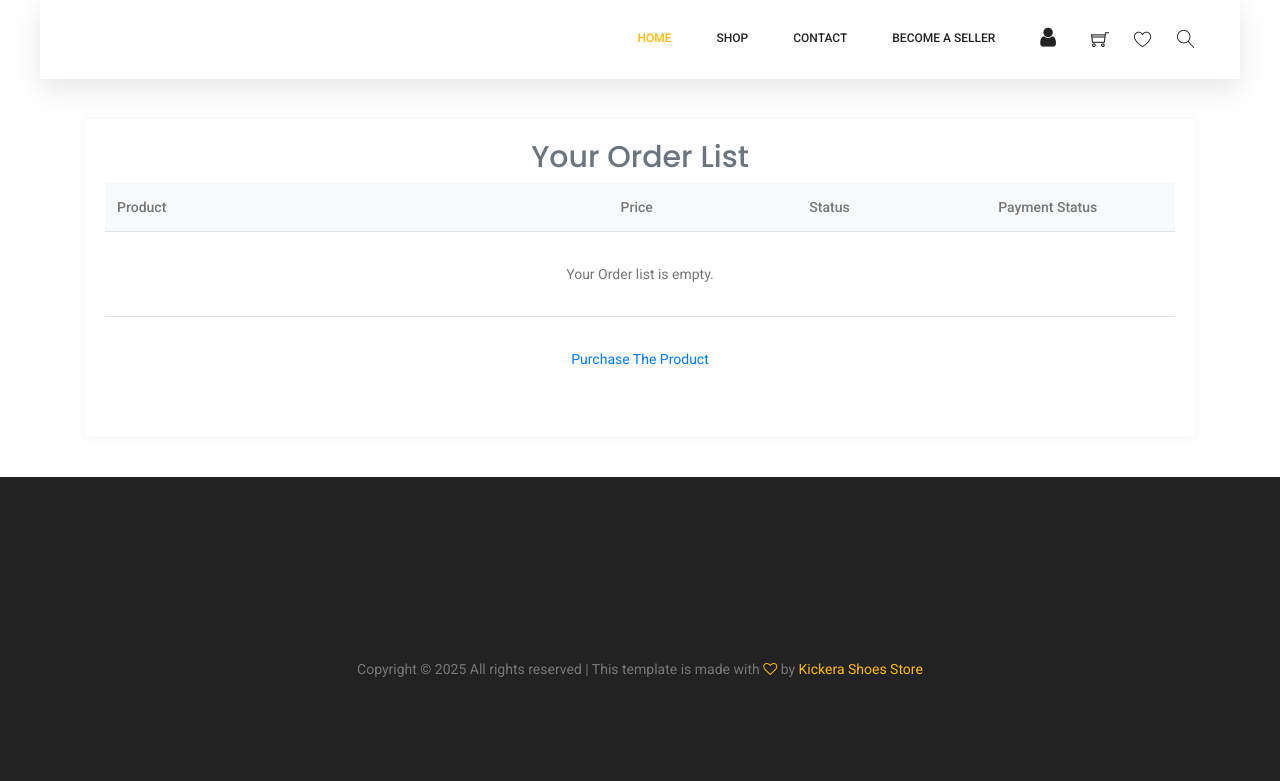
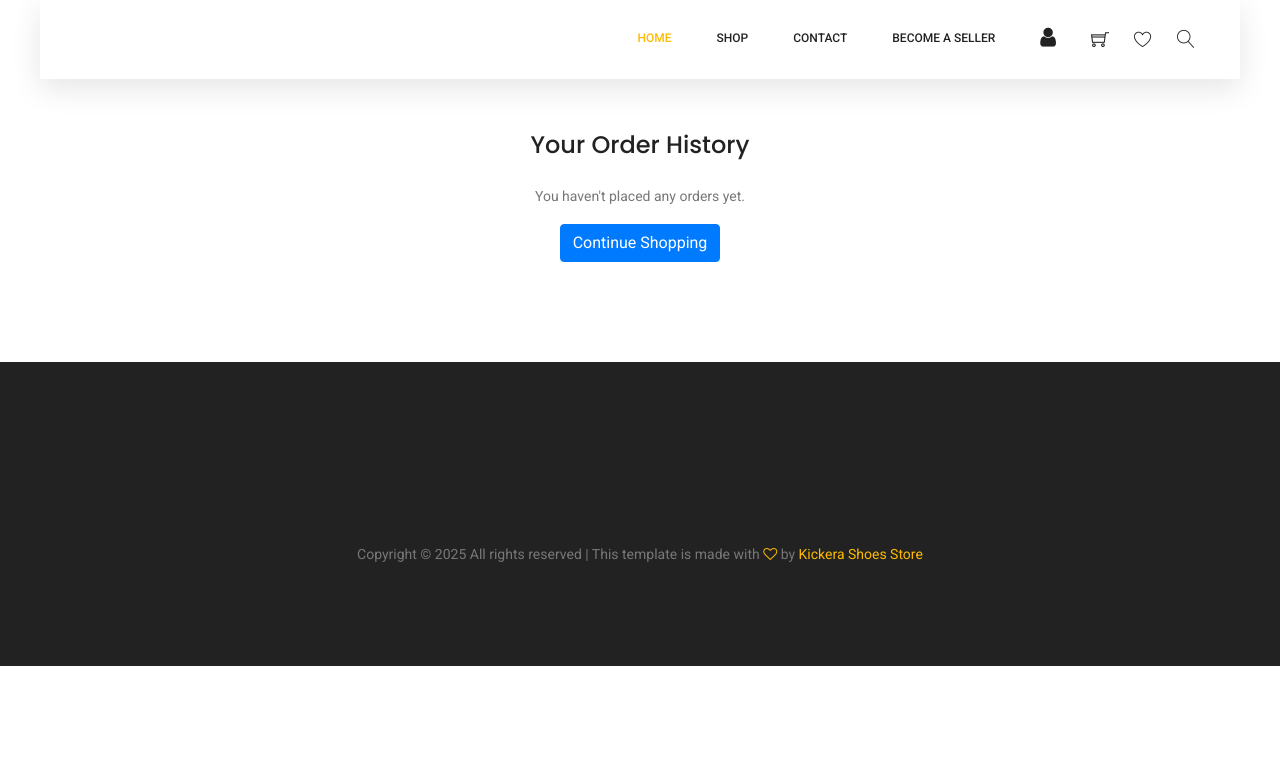
Before and after one commit to himanshidesai31/kickera, a Django app: page /orders/vendor/order in a window 1280 px wide. Shown: the part 41-822 px from the top of the page. After the commit the page ends 707 px from the top, so only its background shows below. Run offline with Django 5.2, Linux system fonts and the light colour scheme; the visitor is signed in with stand-in values (Sample User, id 1); data that the repository does not hold is empty; some libraries are stand-ins or nearby versions.

Commit message:
Added user order list page

```diff
--- a/orders/views.py
+++ b/orders/views.py
@@ -1,12 +1,15 @@
+from django.contrib.auth.mixins import LoginRequiredMixin
 from django.views.generic import ListView
 from orders.models import Order
 
-class OrderListView(ListView):
+class OrderListView(LoginRequiredMixin, ListView):
     model = Order
     template_name = 'order/order_list.html'
+    context_object_name = 'orders'
 
     def get_queryset(self):
-        return Order.objects.all().prefetch_related('product')
+        # Return only the orders of the logged-in user
+        return Order.objects.filter(user=self.request.user).prefetch_related('product', 'product__images')
 
     def get_context_data(self, **kwargs):
         context = super().get_context_data(**kwargs)
--- a/templates/order/order_list.html
+++ b/templates/order/order_list.html
@@ -1,69 +1,62 @@
 {% extends 'navbar.html' %}
 {% load static %}
-{% block title %}
-    Order's
-{% endblock title %}
+{% block title %}Your Order List{% endblock title %}
+
 {% block content %}
-
-    <section class="cart_area mt-5 " style="padding: 40px 0;">
-    <div class="container mt-5">
-        <div class="cart_inner" style="background: #fff; padding: 20px; border-radius: 5px; box-shadow: 0 0 10px rgba(0,0,0,0.05);">
-            <h2 class="text-secondary text-center ">Your Order List</h2>
-            <div class="table-responsive">
-                <table class="table" style="width: 100%;">
-                    <thead style="background: #f8f9fa;">
+<section class="section_gap mt-5">
+    <div class="container">
+        <h3 class="mb-4 text-center">Your Order History</h3>
+        {% if orders %}
+        <div class="table-responsive">
+            <table class="table table-bordered table-striped">
+                <thead class="thead-dark">
+                    <tr>
+                        <th>Product</th>
+                        <th>Price</th>
+                        <th>Status</th>
+                        <th>Payment Status</th>
+                        <th>Order Date</th>
+                        <th>Shipping Address</th>
+                    </tr>
+                </thead>
+                <tbody>
+                    {% for order in orders %}
                         <tr>
-                            <th style="padding: 12px; width: 40%;">Product</th>
-                            <th style="padding: 12px; width: 15%;">Price</th>
-                            <th style="padding: 12px; width: 15%;">Status</th>
-                            <th style="padding: 12px; width: 15%;">Payment Status</th>
-                        </tr>
-                    </thead>
-                    <tbody>
-                    {% for item in orders %}
-                        <tr style="border-bottom: 1px solid #dee2e6;">
-                            <td style="padding: 15px 12px; vertical-align: middle;">
-                                <div style="display: flex; align-items: center;">
-                                    <div style="margin-right: 15px; width: 80px;">
-                                        {% if item.product.images.exists %}
-                                            <img src="{{ item.product.images.first.image.url }}"
-                                                 alt="{{ item.product.name }}"
-                                                 style="width: 100%; height: auto; border-radius: 4px;">
-                                        {% else %}
-                                            <div style="width: 80px; height: 80px; background: #f8f9fa;
-                                                 display: flex; align-items: center; justify-content: center;
-                                                 border-radius: 4px;">
-                                                No Image
-                                            </div>
-                                        {% endif %}
-                                    </div>
+                            <td>
+                                <div class="d-flex align-items-center">
+                                    {% if order.product.images.first %}
+                                    <img src="{{ order.product.images.first.image.url }}" alt="{{ order.product.name }}" width="70" class="mr-3">
+                                    {% endif %}
                                     <div>
-                                        <p style="margin: 0; font-weight: 500;">{{ item.product.name }}</p>
+                                        <h6 class="mb-0">{{ order.product.name }}</h6>
+                                        <small class="text-muted">ID: {{ order.id }}</small>
                                     </div>
                                 </div>
                             </td>
-                            <td style="padding: 15px 12px; vertical-align: middle;">₹{{ item.product.price }}</td>
-                            <td style="padding: 15px 12px; vertical-align: middle;"> {{ item.order_status }}</td>
-                            <td style="padding: 15px 12px; vertical-align: middle;">{{ item.payment_status }}</td>
-
-                        </tr>
-                        {% empty %}
-                        <tr>
-                            <td colspan="5" style="padding: 30px; text-align: center;">
-                                Your Order list is empty.
+                            <td>₹{{ order.amount }}</td>
+                            <td>{{ order.order_status }}</td>
+                            <td>{{ order.is_paid }}</td>
+                            <td>{{ order.created_at|date:"d M Y, h:i A" }}</td>
+                            <td>
+                                {% if order.address %}
+                                    {{ order.address.name }}<br>
+                                    {{ order.address.address }}, {{ order.address.city }}<br>
+                                    {{ order.address.state }} - {{ order.address.pincode }}
+                                {% else %}
+                                    Not Available
+                                {% endif %}
                             </td>
                         </tr>
-                        <tr>
-                        <td  colspan="5" style="padding: 30px; text-align: center;">
-                                   <a style="border-radius: 5px; width: 100px;" href="{% url 'index' %}">Purchase The Product</a>
-                        </td>
-                        </tr>
-                        {% endfor %}
-
-                    </tbody>
-                </table>
-            </div>
+                    {% endfor %}
+                </tbody>
+            </table>
         </div>
+        {% else %}
+        <div class="text-center">
+            <p>You haven't placed any orders yet.</p>
+            <a href="{% url 'category_list' %}" class="btn btn-primary">Continue Shopping</a>
+        </div>
+        {% endif %}
     </div>
 </section>
 {% endblock content %}
```
